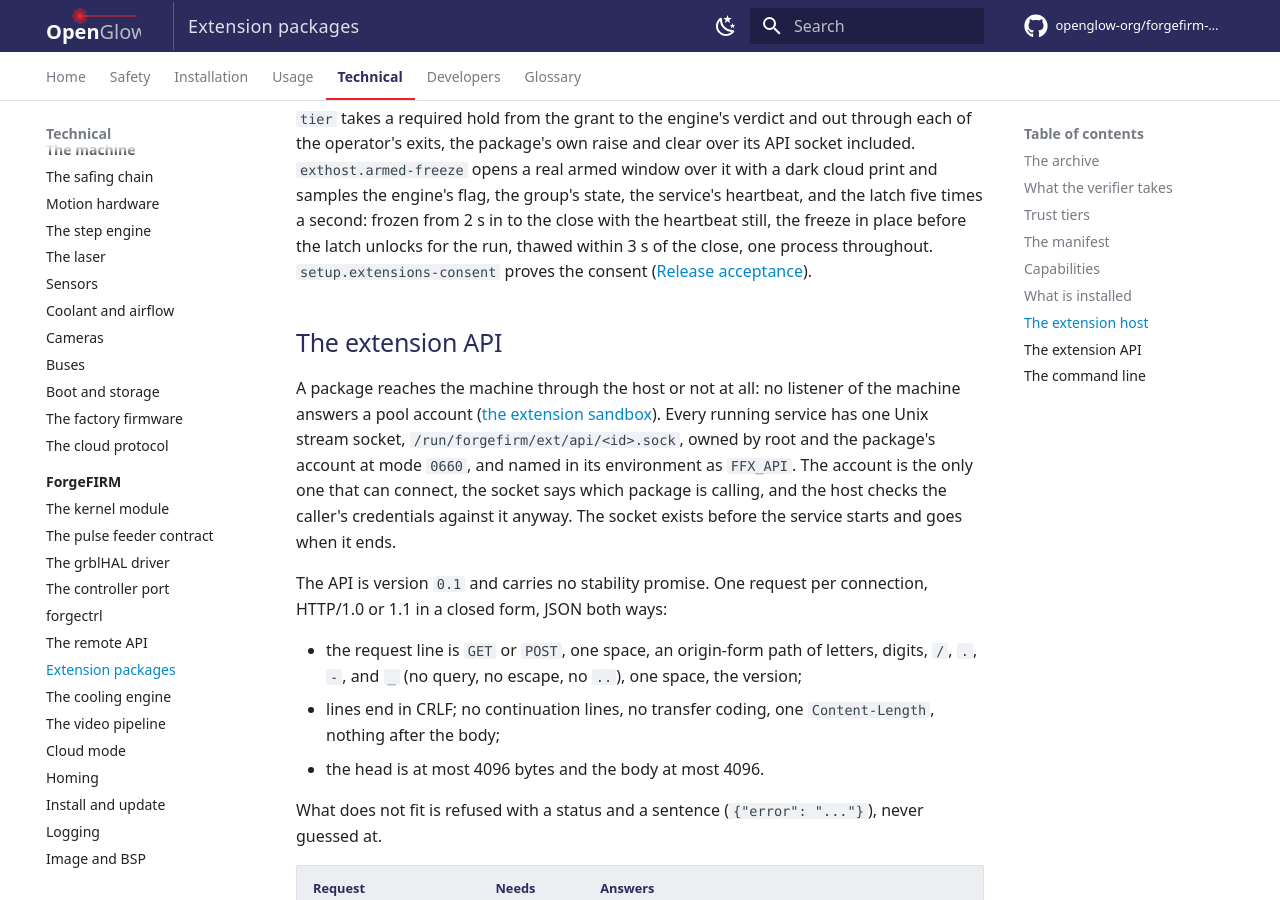
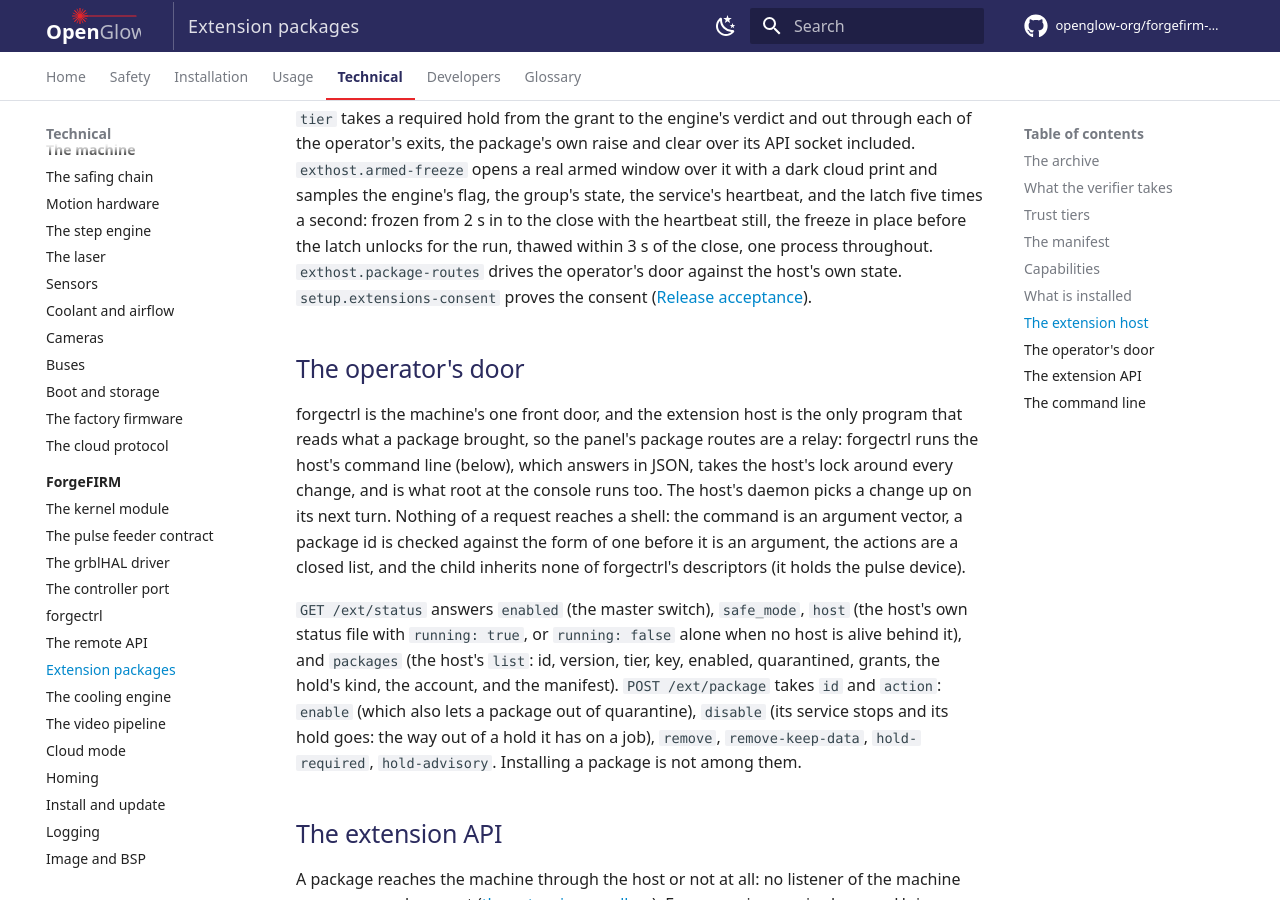
Before and after one commit to openglow-org/forgefirm-docs, an MkDocs documentation site: the page built from docs/technical/forgefirm/extensions.md, in a window 1280 px wide and 900 px high, scrolled down 8904 px. Built offline with MkDocs 1.6.1 and Material for MkDocs 9.7.7, drawn with Linux system fonts in a browser that asks for light colours; comment, search, counter and statistics services are not loaded; some of the changed text lies outside the part shown.

Commit message:
Extension packages: the operator's door
forgectrl's route table gains GET /ext/status and POST /ext/package, and
Extension packages gains "The operator's door": why the routes are a relay
to the host's command line, what keeps a request away from a shell, the
status document, the closed list of actions, and that installing is not
among them. The command table lists enable and disable.

Proven. scripts/check-style.py and scripts/check-interfaces.py: clean.
Every rule on the pages is read off extpkg.c and forgeext's main.c as
committed.

```diff
--- a/docs/technical/forgefirm/extensions.md
+++ b/docs/technical/forgefirm/extensions.md
@@ -334,8 +334,31 @@ print and samples the engine's flag, the group's state, the service's
 heartbeat, and the latch five times a second: frozen from 2 s in to the
 close with the heartbeat still, the freeze in place before the latch unlocks
 for the run, thawed within 3 s of the close, one process throughout.
-`setup.extensions-consent` proves the consent
+`exthost.package-routes` drives the operator's door against the host's
+own state. `setup.extensions-consent` proves the consent
 ([Release acceptance](../../developers/acceptance.md)).
+
+## The operator's door
+
+forgectrl is the machine's one front door, and the extension host is the
+only program that reads what a package brought, so the panel's package
+routes are a relay: forgectrl runs the host's command line (below), which
+answers in JSON, takes the host's lock around every change, and is what
+root at the console runs too. The host's daemon picks a change up on its
+next turn. Nothing of a request reaches a shell: the command is an argument
+vector, a package id is checked against the form of one before it is an
+argument, the actions are a closed list, and the child inherits none of
+forgectrl's descriptors (it holds the pulse device).
+
+`GET /ext/status` answers `enabled` (the master switch), `safe_mode`,
+`host` (the host's own status file with `running: true`, or `running:
+false` alone when no host is alive behind it), and `packages` (the host's
+`list`: id, version, tier, key, enabled, quarantined, grants, the hold's
+kind, the account, and the manifest). `POST /ext/package` takes `id` and
+`action`: `enable` (which also lets a package out of quarantine),
+`disable` (its service stops and its hold goes: the way out of a hold it
+has on a job), `remove`, `remove-keep-data`, `hold-required`,
+`hold-advisory`. Installing a package is not among them.
 
 ## The extension API
 
@@ -392,6 +415,7 @@ arrived in 5 s is `408`.
 | `list` | What is installed |
 | `check [<id>]` | The integrity check |
 | `remove <id> [--keep-data]` | Removes the package and, unless told otherwise, its data |
+| `enable <id>`, `disable <id>` | The operator's switch for one package. Disabled, it keeps its files, its data, its grants, and its account, and its service and its hold are gone; enabling it also lets it out of quarantine |
 | `hold <id> required\|advisory` | What the package's hold does when the package cannot speak for itself: stand, or drop |
 | `caps` | The capability list and the API version |
 | `run` | The extension host, above |
```
Also changed, not shown: docs/technical/forgefirm/forgectrl.md (+1 -0 lines).
